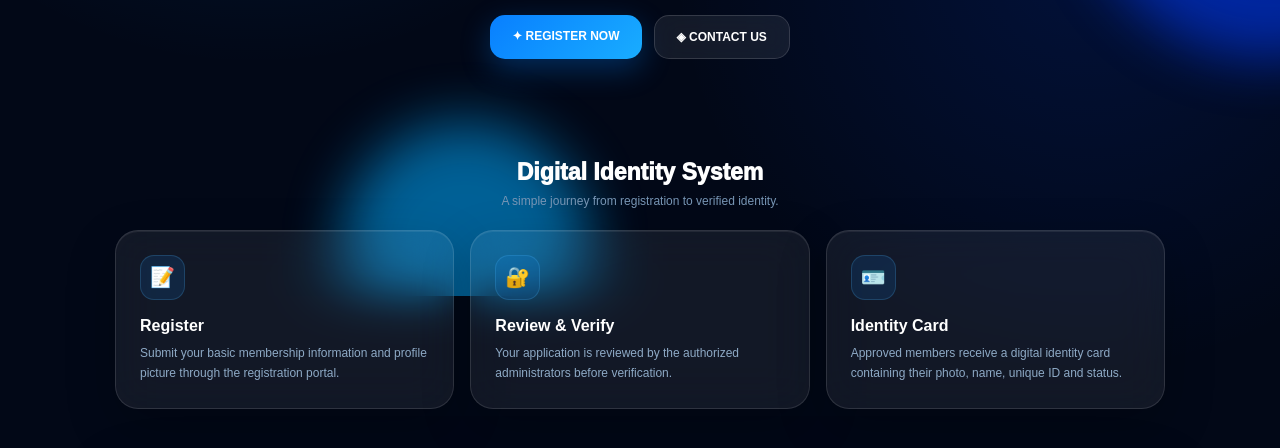
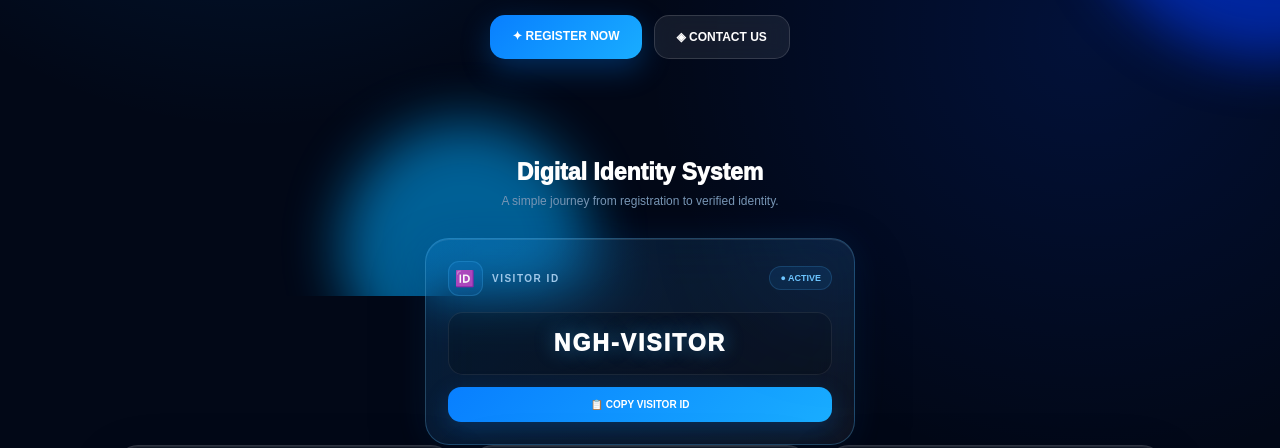
Before and after one commit to ezueraphchrisfavour-netizen/NICEGOLD-HIERS, a website: page public/index.html in a window 1280 px wide. Shown: the part 504-952 px from the top of the page. Drawn offline with Linux system fonts and the light colour scheme.

Commit message:
Add visitor ID card

```diff
--- a/public/index.html
+++ b/public/index.html
@@ -514,7 +514,141 @@ footer strong{
     padding:25px 18px;
   }
 }
-</style></head><body><div class="background">  <div class="orb orb1"></div>
+
+/* ================= VISITOR ID CARD ================= */
+
+.visitor-id-card{
+  width:min(430px,100%);
+  margin:30px auto 0;
+  padding:22px;
+  border-radius:24px;
+
+  background:
+    linear-gradient(
+      135deg,
+      rgba(25,150,255,.16),
+      rgba(255,255,255,.055)
+    );
+
+  border:1px solid rgba(91,194,255,.28);
+
+  backdrop-filter:blur(25px);
+  -webkit-backdrop-filter:blur(25px);
+
+  box-shadow:
+    0 20px 55px rgba(0,0,0,.28),
+    0 0 35px rgba(0,130,255,.12),
+    inset 0 1px rgba(255,255,255,.1);
+
+  position:relative;
+  overflow:hidden;
+}
+
+.visitor-id-card::before{
+  content:"";
+  position:absolute;
+  width:150px;
+  height:150px;
+  background:#008cff;
+  filter:blur(70px);
+  opacity:.15;
+  top:-90px;
+  right:-60px;
+  border-radius:50%;
+}
+
+.id-card-top{
+  display:flex;
+  align-items:center;
+  justify-content:space-between;
+  margin-bottom:16px;
+}
+
+.id-label{
+  display:flex;
+  align-items:center;
+  gap:9px;
+  color:#9fc8e9;
+  font-size:10px;
+  font-weight:900;
+  letter-spacing:1.5px;
+}
+
+.id-icon{
+  width:35px;
+  height:35px;
+  display:grid;
+  place-items:center;
+  border-radius:11px;
+
+  background:rgba(30,150,255,.14);
+  border:1px solid rgba(80,190,255,.22);
+
+  font-size:16px;
+}
+
+.id-status{
+  font-size:9px;
+  font-weight:900;
+  color:#72c8ff;
+  padding:6px 10px;
+  border-radius:20px;
+  background:rgba(30,150,255,.1);
+  border:1px solid rgba(80,190,255,.18);
+}
+
+.id-number{
+  padding:17px 15px;
+  border-radius:15px;
+
+  background:rgba(0,0,0,.18);
+  border:1px solid rgba(255,255,255,.08);
+
+  text-align:center;
+
+  font-size:clamp(17px,5vw,23px);
+  font-weight:950;
+  letter-spacing:2px;
+  color:#fff;
+
+  text-shadow:0 0 20px rgba(60,180,255,.45);
+
+  word-break:break-all;
+}
+
+.copy-id{
+  width:100%;
+  margin-top:12px;
+  padding:12px;
+
+  border:0;
+  border-radius:13px;
+
+  color:white;
+  font-size:10px;
+  font-weight:900;
+
+  background:linear-gradient(135deg,#087fff,#19adff);
+
+  cursor:pointer;
+
+  box-shadow:0 8px 25px rgba(0,130,255,.22);
+  transition:.25s;
+}
+
+.copy-id:hover{
+  transform:translateY(-2px);
+  box-shadow:0 12px 30px rgba(0,130,255,.35);
+}
+
+.copy-id:active{
+  transform:scale(.98);
+}
+
+</style>
+</head>
+  <body>
+    <div class="background">  <div class="orb orb1"></div>
   <div class="orb orb2"></div>
   <div class="orb orb3"></div>
   <div class="orb orb4"></div>  <div class="particle p1"></div>
@@ -547,10 +681,39 @@ footer strong{
   ◈ CONTACT US
 </a>
 
-  </div></section><div class="section-title">
+  </div>
+  </section>
+    <div class="section-title">
   <h2>Digital Identity System</h2>
   <p>A simple journey from registration to verified identity.</p>
-</div><section class="cards">  <article class="card"><div class="card-icon">📝</div>
+</div>
+
+<div class="visitor-id-card">
+
+  <div class="id-card-top">
+
+    <div class="id-label">
+      <div class="id-icon">🆔</div>
+      VISITOR ID
+    </div>
+
+    <div class="id-status">
+      ● ACTIVE
+    </div>
+
+  </div>
+
+  <div class="id-number" id="visitorId">
+    NGH-VISITOR
+  </div>
+
+  <button class="copy-id" onclick="copyVisitorId()">
+    📋 COPY VISITOR ID
+  </button>
+
+</div>
+
+    <section class="cards">  <article class="card"><div class="card-icon">📝</div>
 
 <h3>Register</h3>
 
@@ -623,5 +786,29 @@ footer strong{
     𝗡𝗜𝗖𝗘𝗚𝗢𝗟𝗗₊ ⃝𓉳 ⃝ ＨＩＥＲＳ.𓃵
   </strong>  <br>Digital Identity Portal • © 2026
 
-</footer></div></body>
+</footer></div>
+
+    <script>
+function copyVisitorId(){
+
+  const id = document.getElementById("visitorId").textContent.trim();
+
+  navigator.clipboard.writeText(id).then(() => {
+
+    const button = document.querySelector(".copy-id");
+
+    button.textContent = "✓ ID COPIED";
+
+    setTimeout(() => {
+      button.textContent = "📋 COPY VISITOR ID";
+    }, 1800);
+
+  }).catch(() => {
+    alert("Unable to copy Visitor ID.");
+  });
+
+}
+    </script>
+
+  </body>
 </html>
```
